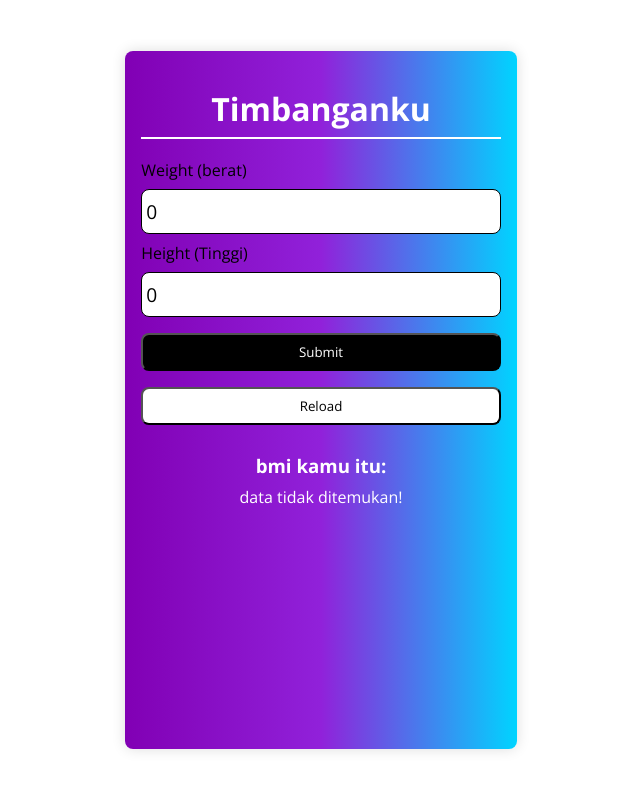
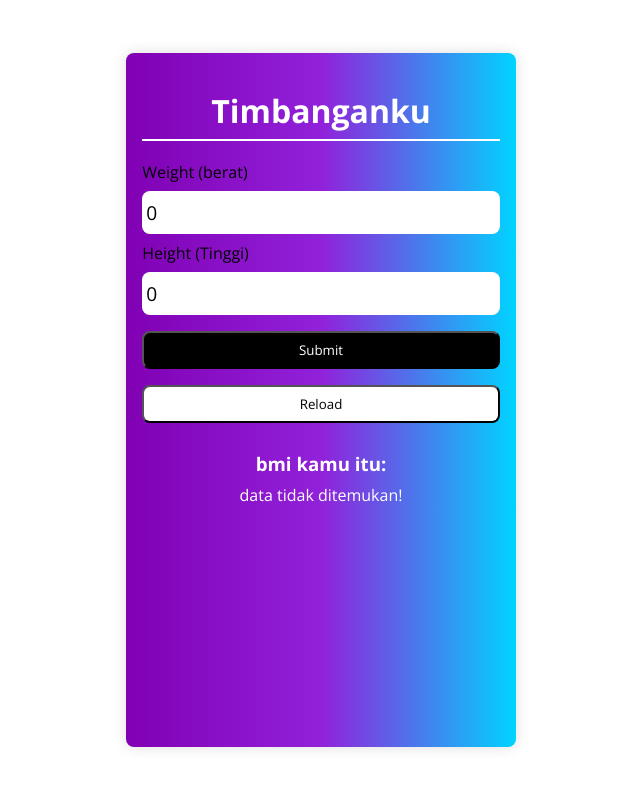
Before and after one commit to Anugerah20/bmi-you, a React (Create React App) app: page / in a window 1280 px wide. Shown: the top 790 px of the page, without its empty margins (319-959 px from the left). Built offline with nearby package versions, Linux system fonts and the light colour scheme; the HTML template or start-up script is replaced by a standard one.

Commit message:
remove border input

```diff
--- a/src/index.css
+++ b/src/index.css
@@ -37,7 +37,7 @@ input {
   outline: none;
   font-size: 1.2rem;
   border-radius: 8px;
-  border: 1px solid #000;
+  border: none;
 }
 
 .btn {
@@ -78,14 +78,14 @@ input {
   height: 200px;
 }
 
-body {
+/* body {
   margin: 0;
   font-family: -apple-system, BlinkMacSystemFont, 'Segoe UI', 'Roboto', 'Oxygen',
     'Ubuntu', 'Cantarell', 'Fira Sans', 'Droid Sans', 'Helvetica Neue',
     sans-serif;
   -webkit-font-smoothing: antialiased;
   -moz-osx-font-smoothing: grayscale;
-}
+} */
 
 code {
   font-family: source-code-pro, Menlo, Monaco, Consolas, 'Courier New',
```
